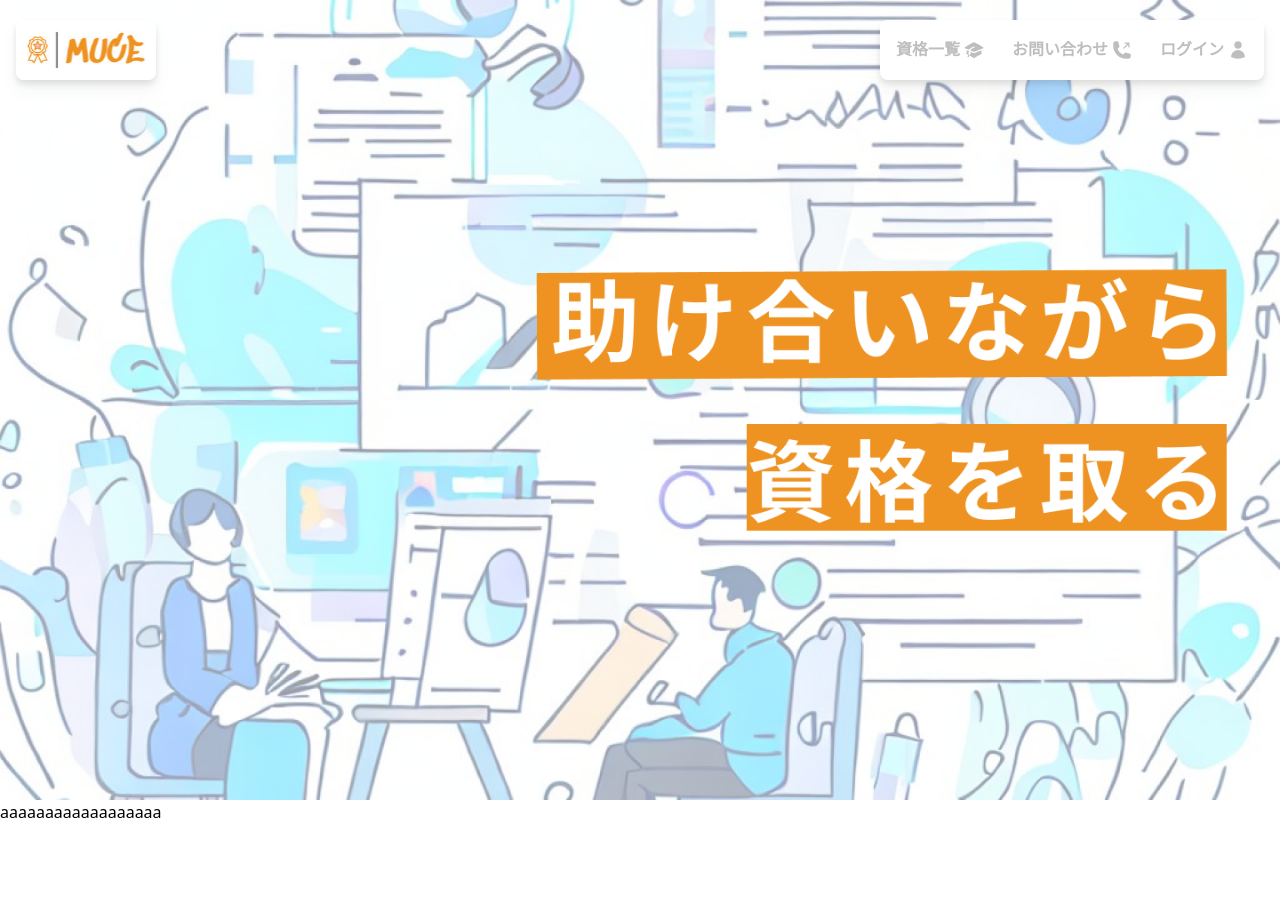
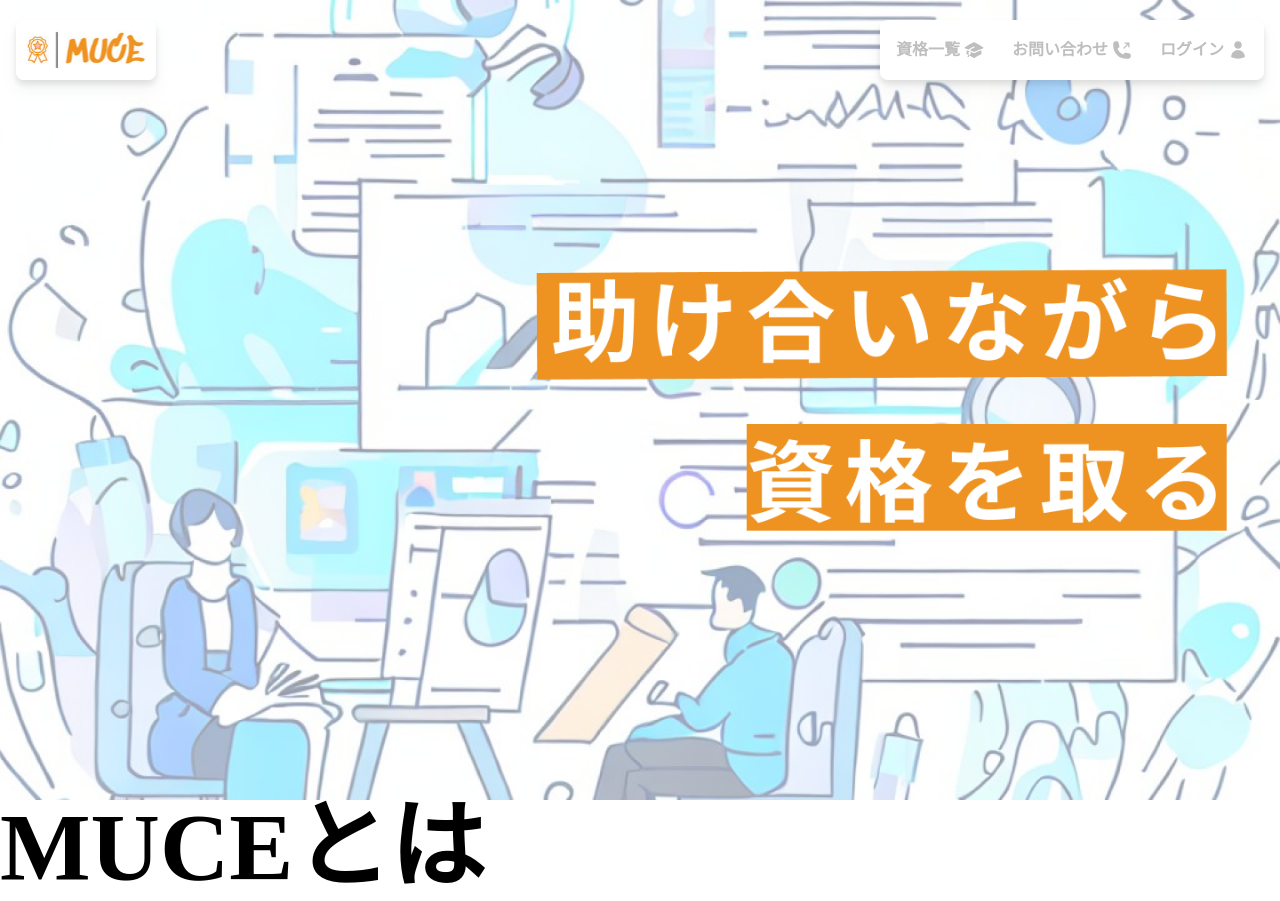
Before and after one commit to Kryusin/muce, a Next.js app in the folder frontend/muce/: page / in a window 1280 px wide. Before the commit the page ends 824 px from the top, so only its background shows below. Built offline with nearby package versions, Linux system fonts and the light colour scheme.

Commit message:
フォント読み込んだ

```diff
--- a/frontend/muce/src/app/page.tsx
+++ b/frontend/muce/src/app/page.tsx
@@ -1,13 +1,12 @@
 import Loading from '@/components/loading'// ローディング画面のインポート
 import Top from '@/components/top'// トップ画面のインポート
-
 
 export default function Index() {
   return (
     <>
       <Loading />
       <Top src="/top.png" />      {/* トップ画面の背景をsrcで変更 */}
-      <h1>aaaaaaaaaaaaaaaaaa</h1>
+      <p className='font-Sedgwick text-8xl font-bold'>MUCE<span>とは</span></p>
     </>
   )
 }
--- a/frontend/muce/tailwind.config.ts
+++ b/frontend/muce/tailwind.config.ts
@@ -18,6 +18,9 @@ const config: Config = {
       backgroundColor: {
         'gray-theme': '#F5F5F5',
         'blue-theme': '#227dEE',
+      },
+      fontFamily: {
+        'Sedgwick': ["Sedgwick Ave", "cursive"],
       },
       textColor: {
         'gray-theme': '#BEBEBE',
```
